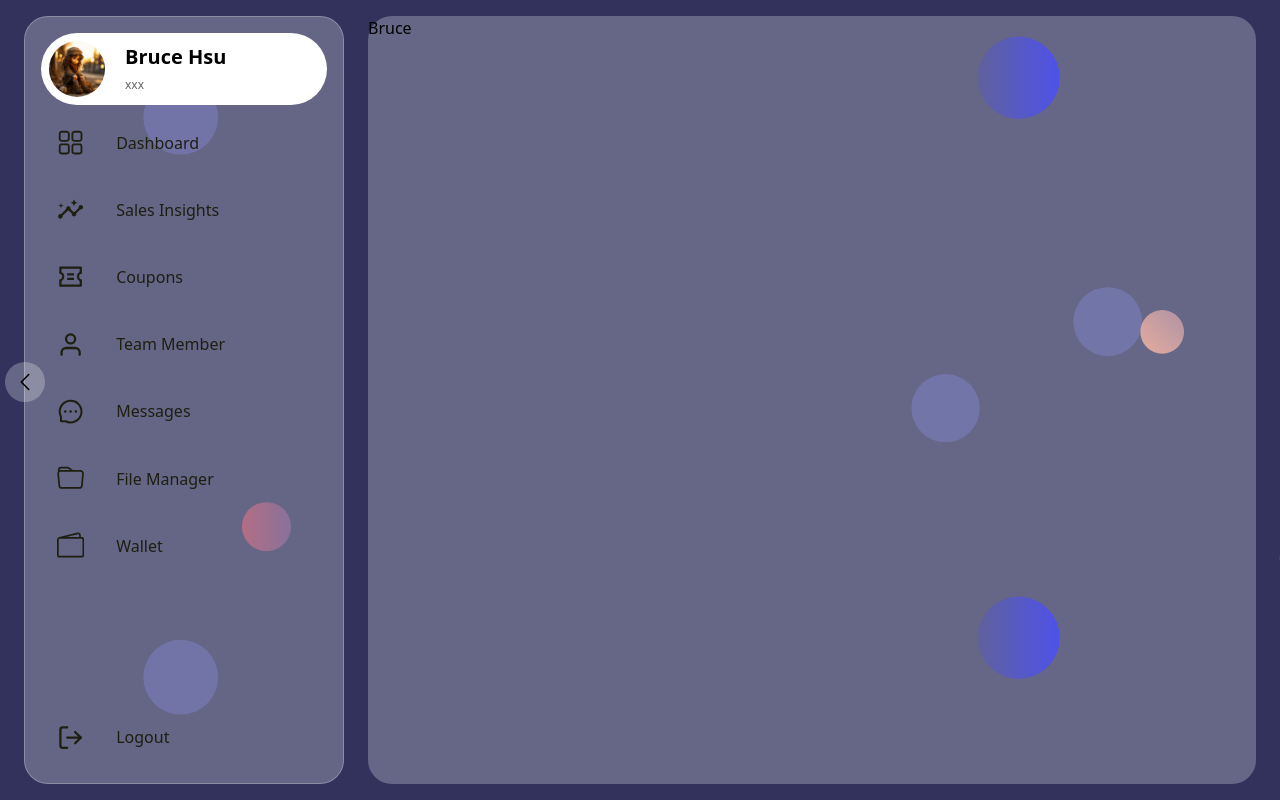
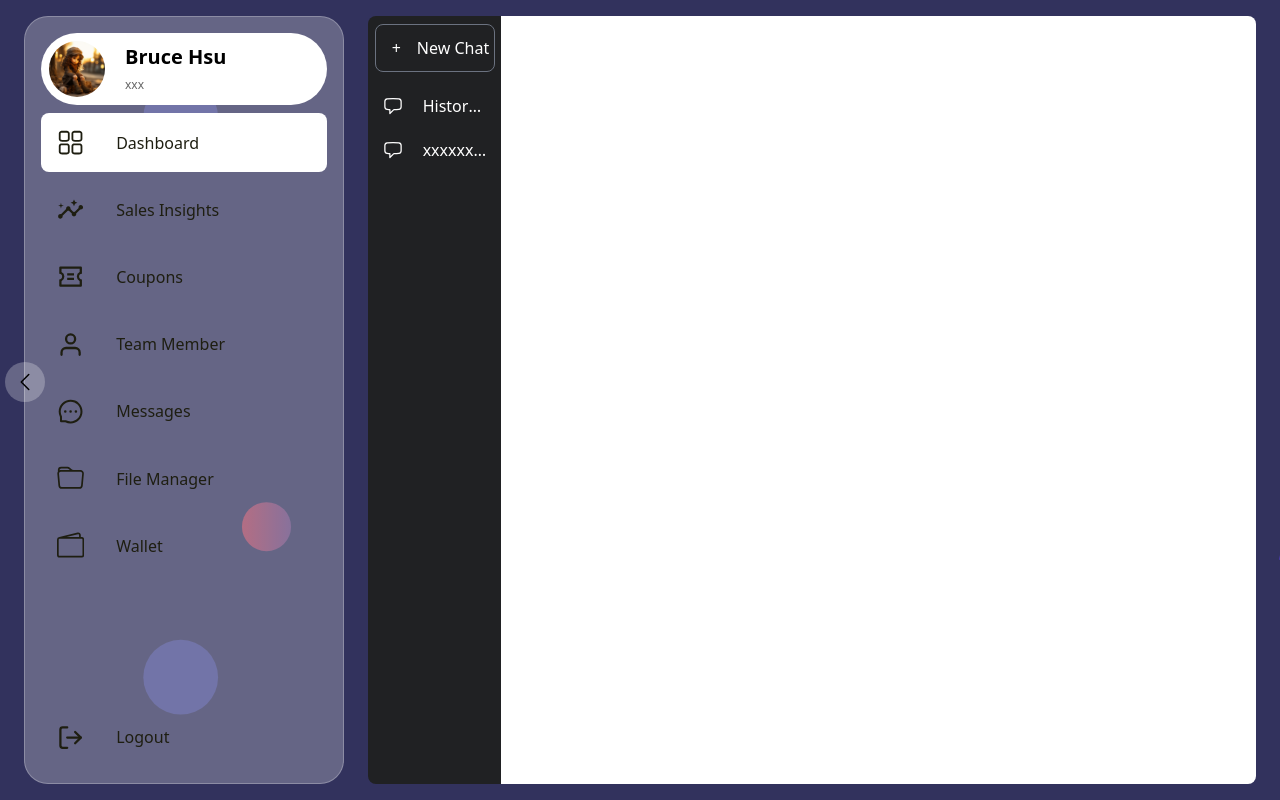
Before and after one commit to Bruce-CodeMan/AI_Online_PC, a React (Vite) app in the folder AI_Online_PC/: page /content in a window 1280 px wide. Built offline with nearby package versions, Linux system fonts and the light colour scheme.

Commit message:
finish the chatGPT sidebar

```diff
--- /dev/null
+++ b/AI_Online_PC/src/containers/ChatGPT/components/ContentChatGPT/index.tsx
@@ -0,0 +1,12 @@
+/*
+ * @Date: 2023-07-27 13:48:59
+ * @Author: Bruce Hsu
+ * @Description:
+ */
+const ContentChatGPT = () => {
+  return (
+    <div className="bg-white w-full h-full rounded-r-lg"></div>
+  )
+}
+
+export default ContentChatGPT;
--- /dev/null
+++ b/AI_Online_PC/src/containers/ChatGPT/components/SideBarChatGPT/ListItem/index.tsx
@@ -0,0 +1,29 @@
+/*
+ * @Date: 2023-07-27 15:09:17
+ * @Author: Bruce Hsu
+ * @Description:
+ */
+import { ChatBubbleLeftIcon } from "@heroicons/react/24/outline";
+
+
+const ListItem = () => {
+  return (
+    <div className="flex flex-col">
+    <div className="flex items-center h-9 gap-5 text-white mt-2 cursor-pointer w-full rounded-lg hover:bg-glass">
+      <div className="ml-2">
+        <ChatBubbleLeftIcon  className="h-5 w-5"/>
+      </div>
+      <span className="mr-2">History Bruce hsuhjfdhsjhfjassdfdsfsafasdfa</span>
+    </div>
+
+    <div className="flex items-center h-9 gap-5 text-white mt-2 cursor-pointer w-full rounded-lg hover:bg-glass">
+      <div className="ml-2">
+        <ChatBubbleLeftIcon  className="h-5 w-5"/>
+      </div>
+      <span className="mr-2">History Bruce hsuhjfdhsjhfjassdfdsfsafasdfa</span>
+    </div>
+    </div>
+  )
+}
+
+export default ListItem;
--- /dev/null
+++ b/AI_Online_PC/src/containers/ChatGPT/components/SideBarChatGPT/index.tsx
@@ -0,0 +1,38 @@
+/*
+ * @Date: 2023-07-27 13:44:10
+ * @Author: Bruce Hsu
+ * @Description:
+ */
+
+import { ChatBubbleLeftIcon } from "@heroicons/react/24/outline";
+
+const SideBarChatGPT = () => {
+  return (
+    <div className="w-[15%] bg-[#202123] rounded-l-lg h-full flex flex-col">
+      {/* BUTTON */}
+      <div className="w-[90%] border-gray-500 border h-12 flex mx-auto mt-2 rounded-lg gap-4 cursor-pointer hover:opacity-75">
+        <button className="text-white ml-4">+</button>
+        <span className="text-white flex items-center">New Chat</span>
+      </div>
+      {/* ListItem */}
+      <div className="w-[90%] flex flex-col mx-auto mt-2 cursor-pointer pr-2 truncate ...">
+        {/* No.1 */}
+        <div className="flex items-center h-9 gap-5 text-white mt-2 cursor-pointer w-full rounded-lg hover:bg-glass hover:opacity-75">
+          <div className="ml-2">
+            <ChatBubbleLeftIcon  className="h-5 w-5"/>
+          </div>
+          <span className="truncate ...">History Bruce hsuhjfdhsjhfjassdfdsfsafasdfa</span>
+        </div>
+        {/* No.2 */}
+        <div className="flex items-center h-9 gap-5 text-white mt-2 cursor-pointer w-full rounded-lg hover:bg-glass hover:opacity-75">
+          <div className="ml-2">
+            <ChatBubbleLeftIcon  className="h-5 w-5"/>
+          </div>
+          <span className="truncate ...">xxxxxxxxxxxxxxxxxssssssssx</span>
+        </div>
+      </div>
+    </div>
+  )
+}
+
+export default SideBarChatGPT;
--- /dev/null
+++ b/AI_Online_PC/src/containers/ChatGPT/index.tsx
@@ -0,0 +1,22 @@
+/*
+ * @Date: 2023-07-27 10:31:58
+ * @Author: Bruce Hsu
+ * @Description:
+ */
+
+// Custom Imports
+import SideBarChatGPT from "@/containers/ChatGPT/components/SideBarChatGPT";
+import ContentChatGPT from "@/containers/ChatGPT/components/ContentChatGPT";
+
+const ChatGPT = () => {
+  return (
+    <div className="flex w-full h-full">
+      {/* SIDEBAR */}
+      <SideBarChatGPT />
+      {/* CHAT CONTENT */}
+      <ContentChatGPT />
+    </div>
+  )
+}
+
+export default ChatGPT;
--- a/AI_Online_PC/src/containers/Content/components/SideBar/index.tsx
+++ b/AI_Online_PC/src/containers/Content/components/SideBar/index.tsx
@@ -11,17 +11,18 @@ import UserProfile from "@/containers/Content/components/UserProfile";
 import SidebarData from "../SideBarData";
 
 interface IProps {
+  selectedPage: string;
   setSelectedPage: (value: string) => void;
 }
 
-const SideBar = ({ setSelectedPage }: IProps) => {
+const SideBar = ({ selectedPage, setSelectedPage }: IProps) => {
 
   const [toggle, setToggle] = useState(false)
 
   return (
     <div className={`${toggle ? "w-[5.8rem]": ""} sidebar-container`}>
       <UserProfile toggle={toggle}/>
-      <SidebarData toggle={toggle} setSelectedPage={setSelectedPage}/>
+      <SidebarData toggle={toggle} setSelectedPage={setSelectedPage} selectedPage={selectedPage}/>
       <div
         className={`sidebar-button`}
         onClick={() => setToggle(!toggle)}
--- a/AI_Online_PC/src/containers/Content/components/SideBarData/index.tsx
+++ b/AI_Online_PC/src/containers/Content/components/SideBarData/index.tsx
@@ -8,10 +8,11 @@ import { datas } from "@/data";
 
 interface IProps {
     toggle: boolean;
+    selectedPage: string;
     setSelectedPage: (value: string) => void;
 }
 
-const SidebarData = ({ toggle, setSelectedPage }: IProps) => {
+const SidebarData = ({ toggle, selectedPage, setSelectedPage }: IProps) => {
   return (
     <div>
       {datas.map((data) => {
@@ -19,7 +20,10 @@ const SidebarData = ({ toggle, setSelectedPage }: IProps) => {
           <div
             className={`${
               toggle ? "last:w-[3.6rem]" : "last:w-[17rem]"
-            } sidebar last:absolute left-4 bottom-4`}
+            } sidebar last:absolute left-4 bottom-4
+            ${
+              selectedPage === data.id ? "bg-white": ""
+            }`}
             key={data.id}
             onClick={() => setSelectedPage(data.id)}
           >
--- a/AI_Online_PC/src/containers/Content/index.tsx
+++ b/AI_Online_PC/src/containers/Content/index.tsx
@@ -3,10 +3,11 @@
  * @Author: Bruce Hsu
  * @Description:
  */
+import { useState } from "react";
 
 // Custom Imports
 import SideBar from "@/containers/Content/components/SideBar";
-import { useState } from "react";
+import ChatGPT from "@/containers/ChatGPT";
 
 const Content = () => {
 
@@ -16,10 +17,10 @@ const Content = () => {
     <div
       className="w-full h-screen bg-back object-cover flex items-center"
     >
-      <SideBar setSelectedPage={setSelectedPage}/>
+      <SideBar setSelectedPage={setSelectedPage} selectedPage={selectedPage}/>
       <div className="flex-1 bg-glass w-full h-[96%] ml-6 mr-6 rounded-3xl">
         {selectedPage === "1" && (
-          <div>Bruce</div>
+          <ChatGPT />
         )}
         {selectedPage === "2" && (
           <div>James</div>
--- a/AI_Online_PC/src/index.css
+++ b/AI_Online_PC/src/index.css
@@ -14,4 +14,7 @@
   .sidebar {
     @apply flex items-center mt-2 p-4 rounded-lg cursor-pointer hover:bg-white transition-all duration-300
   }
+  .listitem-chatgpt{
+    @apply bg-glass w-full mx-auto p-4
+  }
 }
```
